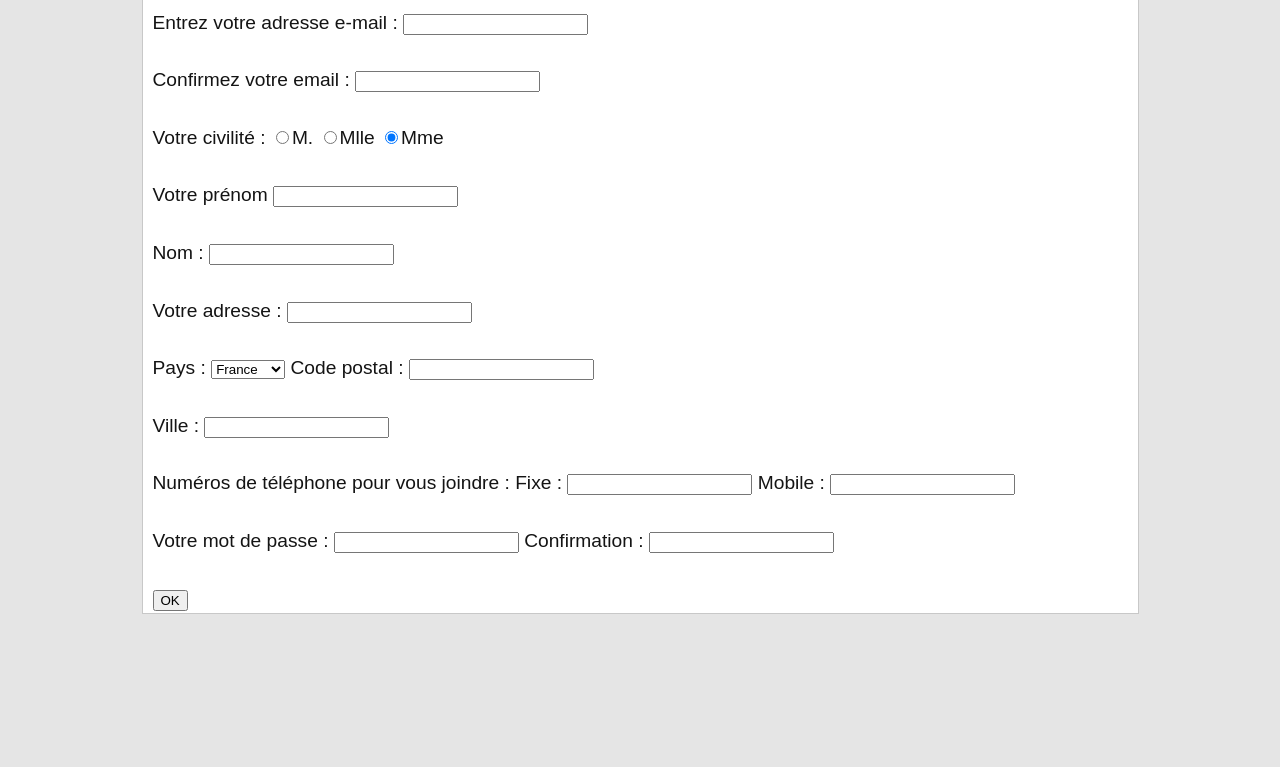
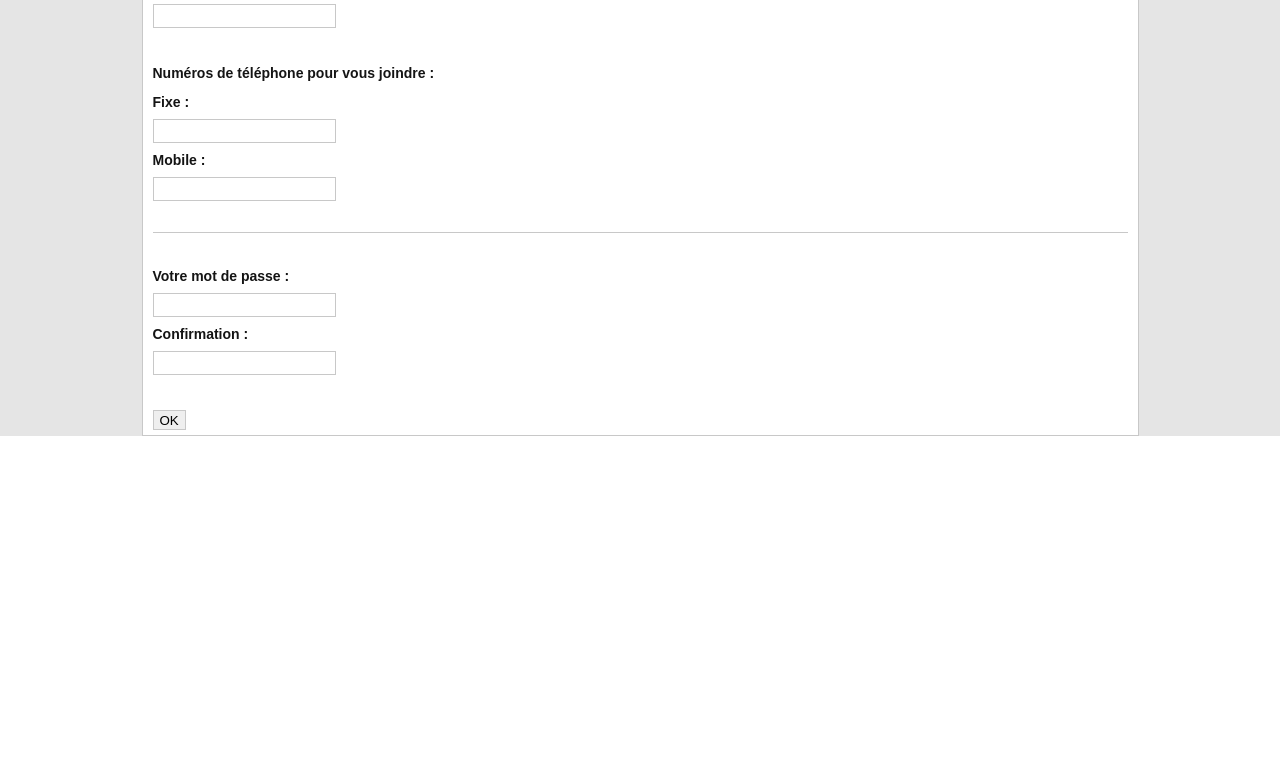
Before and after one commit to koalacoding/e_commerce, a PHP site: page /register/register.php in a window 1280 px wide. Shown: the part 781-1548 px from the top of the page. After the commit the page ends 1217 px from the top, so only its background shows below. Run offline with PHP 8.4, Linux system fonts and the light colour scheme; data that the repository does not hold is empty.

Commit message:
Working on registration code.

```diff
--- a/admin/manage_accueil_menu/manage_menu.php
+++ b/admin/manage_accueil_menu/manage_menu.php
@@ -8,7 +8,7 @@
 ?>
 
 Voici le menu : <?php
-	require '../../sql/sql_connexion.php';
+	require_once(__DIR__.'../../sql/sql_connexion.php');
 
   show_menu($bdd);
   ?>
--- a/include/header.php
+++ b/include/header.php
@@ -45,14 +45,11 @@
 		</div>
 
 		<div id="menu">
-			<div class="menu_element">
-				<div class="menu_element_title">Informatique</div>
-				<div class="menu_element_white_arrow"><img src="http://media.ldlc.com/v3/img/general/ico-triangle-bas.gif" /></div>
-			</div>
-			<div class="menu_element">
-				<div class="menu_element_title">Image & son</div>
-				<div class="menu_element_white_arrow"><img src="http://media.ldlc.com/v3/img/general/ico-triangle-bas.gif" /></div>
-			</div>
+			<?php
+				require_once $_SERVER['DOCUMENT_ROOT'] . '/e_commerce/sql/sql_connexion.php';
+				require_once(__DIR__.'/header_functions.php');
+				show_menu_elements($bdd);
+			?>
 		</div>
 	</div>
 </div>
--- /dev/null
+++ b/include/header_functions.php
@@ -0,0 +1,17 @@
+<?php
+	/*----------------------------------------
+	------------------------------------------
+	-----------SHOW MENU ELEMENTS-------------
+	------------------------------------------
+	----------------------------------------*/
+
+	function show_menu_elements($bdd) {
+		$request = $bdd->query("SELECT name FROM menu");
+
+	    while ($fetch = $request->fetch()) {
+	    	echo '<div class="menu_element">
+					<div class="menu_element_title">' . $fetch['name'] . '</div>
+					<div class="menu_element_white_arrow"><img src="http://media.ldlc.com/v3/img/general/ico-triangle-bas.gif" /></div>
+				  </div>';
+	    }
+	}
--- a/index_functions.php
+++ b/index_functions.php
@@ -27,7 +27,6 @@
   -------------------------------------*/
 
   function show_admin_zone_link() {
-    include_once('sql/sql_connexion.php');
     if (isset($_SESSION['username'])) {
         if (is_user_admin($bdd, $_SESSION['username']) == 1) {
           echo '<a>Zone d\'administration</a>';
--- a/register/register.php
+++ b/register/register.php
@@ -4,36 +4,56 @@
 	include_pages('Création d\'un compte', '../', TRUE, $top_bar_text);
 ?>
 		<form action="register_action.php" method="post">
-			Entrez votre adresse e-mail : <input type="text" name="email" />
+			Entrez votre adresse e-mail :<br />
+			<input type="text" name="email" style="width: 35%;"/>
+			<br />
+			Confirmez votre email :<br />
+			<input type="text" name="email_confirmation" style="width: 35%;"/>
 			<br /><br />
-			Confirmez votre email : <input type="text" name="confirm_email" />
+			<div id="grey_bar">&nbsp;</div>
+			<br />
+			Votre civilité :<br />
+			<input type="radio" name="civility" value="monsieur" checked>M.
+			<input type="radio" name="civility" value="mademoiselle" checked>Mlle
+			<input type="radio" name="civility" value="madame" checked>Mme
+			<br />
+			Votre prénom :<br />
+			<input type="text" name="firstname" />
+			<br />
+			Votre nom :<br />
+			<input type="text" name="lastname" />
 			<br /><br />
-			Votre civilité :
-			<input type="radio" name="civilite" value="monsieur" checked>M.
-			<input type="radio" name="civilite" value="mademoiselle" checked>Mlle
-			<input type="radio" name="civilite" value="madame" checked>Mme
-			<br /><br />
-			Votre prénom <input type="text" name="prenom" />
-			<br /><br />
-			Nom : <input type="text" name="nom" />
-			<br /><br />
-			Votre adresse : <input type="text" name="adresse" />
-			<br /><br />
-			Pays :
-			<select name="pays">
+			<div id="grey_bar">&nbsp;</div>
+			<br />
+			Votre adresse :<br />
+			<input type="text" name="adress" />
+			<br />
+			Pays :<br />
+			<select name="country">
 			    <option value="France" selected>France</option>
 			    <option value="Belgique">Belgique</option>
-			 </select>
-			Code postal : <input type="text" name="code_postal" />
+			</select>
+			<br />
+			Code postal :<br />
+			<input type="text" name="postal_code" />
+			<br />
+			Ville :<br />
+			<input type="text" name="city" />
 			<br /><br />
-			Ville : <input type="text" name="ville" />
+			Numéros de téléphone pour vous joindre :<br />
+			Fixe :<br />
+			<input type="text" name="phone_fixe" />
+			<br />
+			Mobile :<br />
+			<input type="text" name="phone_mobile" />
 			<br /><br />
-			Numéros de téléphone pour vous joindre :
-			Fixe : <input type="text" name="phone_fixe" />
-			Mobile : <input type="text" name="phone_mobile" />
-			<br /><br />
-			Votre mot de passe : <input type="text" name="password" />
-			Confirmation : <input type="text" name="password_confirmation" />
+			<div id="grey_bar">&nbsp;</div>
+			<br />
+			Votre mot de passe :<br />
+			<input type="text" name="password" />
+			<br />
+			Confirmation :<br />
+			<input type="text" name="password_confirmation" />
 			<br /><br />
 			<input type="submit" value="OK" />
 		</form>
--- a/style.css
+++ b/style.css
@@ -8,7 +8,12 @@ body {
 
   font: 1.2em/1.5em arial,verdana,geneva,helvetica,sans-serif;
   color: #ffffff;
+}
 
+input {
+  height: 20px;
+
+  border: 1px solid #c8c8c8;
 }
 
 #top_bar {
@@ -30,7 +35,7 @@ body {
 }
 
 #logo_site, #search_bar, #right_elements {
-  display:inline;
+  display: inline-block;
 }
 
 #logo_site {
@@ -43,10 +48,8 @@ body {
 }
 
 #search_bar {
-  position: absolute;
-  top: 0px;
-  right: 390px;
-  margin-top: 22px;
+  margin-left: 4.5%;
+  transform: translateY(-110%);
 
   text-align: center;
 }
@@ -113,7 +116,7 @@ body {
 }
 
 #right_elements {
-  float: right;
+  transform: translateY(-40%);
 }
 
 .right_element {
@@ -248,7 +251,7 @@ body {
 
 #core_core_top_bar_part2 {
   display: inline-block;
-  margin-left: 4%;
+  margin-left: 3%;
 
   color: #000000;
 }
@@ -263,13 +266,19 @@ body {
   border-bottom: 1px solid #c8c8c8;
 
   color: #141414;
+  font-size: 14px;
+  font-weight: bold;
 }
 
-#core_core_core {
+/*----------------------------------------
+------------------------------------------
+-----------------GREY BAR-----------------
+------------------------------------------
+----------------------------------------*/
 
+#grey_bar {
+  height: 0px;
+  width: 100%;
+
+  border-bottom: 1px solid #c8c8c8;
 }
-
-#core_core_core_title {
-  font-size: 23px;
-  font-weight: 800;
-}
```
Also changed, not shown: register/register_action.php (+11 -4 lines), register/register_action_functions.php (+77 -22 lines).
